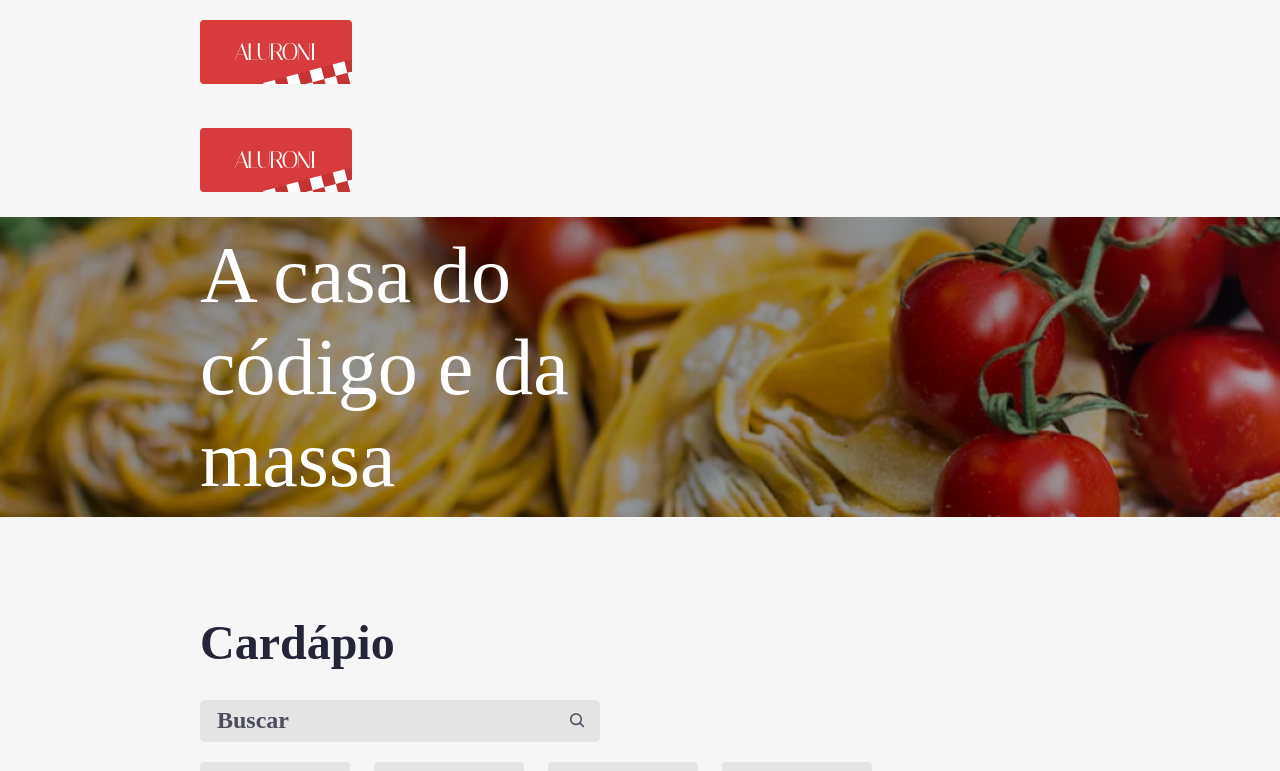
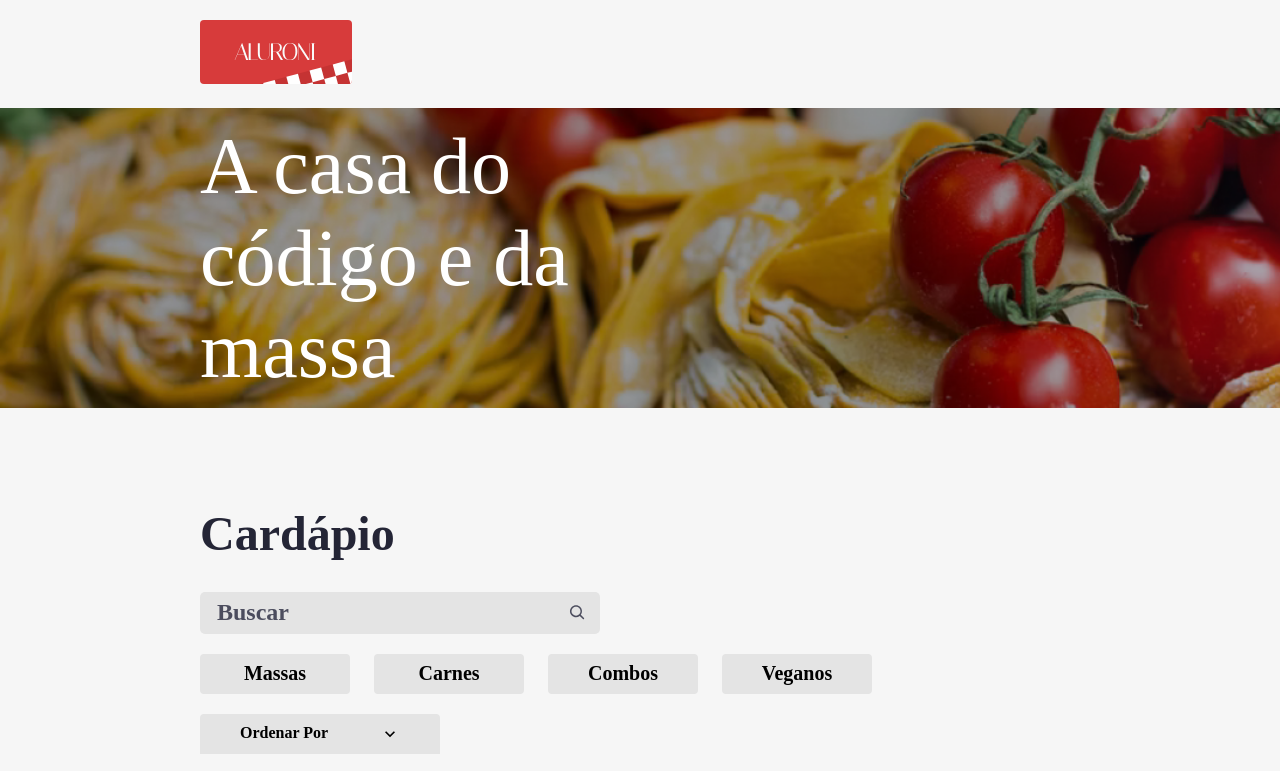
Before and after one commit to Melksedeque/aluroni-cardapio-online, a React (Vite) app: page /cardapio in a window 1280 px wide. Shown: the top 771 px of the page. Built offline with nearby package versions, Linux system fonts and the light colour scheme; a web font is replaced by a local one.

Commit message:
Remoção de componente de Menu para Rotas

```diff
--- a/src/pages/Cardapio/index.tsx
+++ b/src/pages/Cardapio/index.tsx
@@ -5,7 +5,6 @@ import { useState } from 'react';
 import Filtros from './Filtros';
 import Ordenador from './Ordenador';
 import Itens from './Itens';
-import Menu from 'components/Menu';
 
 export default function Cardapio() {
   const [busca, setBusca] = useState('');
@@ -13,7 +12,6 @@ export default function Cardapio() {
   const [ordenador, setOrdenador] = useState('');
   return (
     <main>
-      <Menu />
       <header className={styles.header}>
         <div className={styles.header__text}>
           A casa do código e da massa
--- a/src/pages/Inicio/index.tsx
+++ b/src/pages/Inicio/index.tsx
@@ -1,13 +1,11 @@
 import cardapio from 'data/cardapio.json';
 import styles from './Inicio.module.scss';
-import Menu from 'components/Menu';
 
 export default function Inicio() {
   let pratosRecomendados = [...cardapio];
   pratosRecomendados = pratosRecomendados.sort(() => Math.random() - 0.5).splice(0, 3);
   return (
     <section>
-        <Menu />
         <h3 className={styles.titulo}>Recomendações da Cozinha</h3>
         <div className={styles.recomendados}>
             {pratosRecomendados.map(item => (
```
